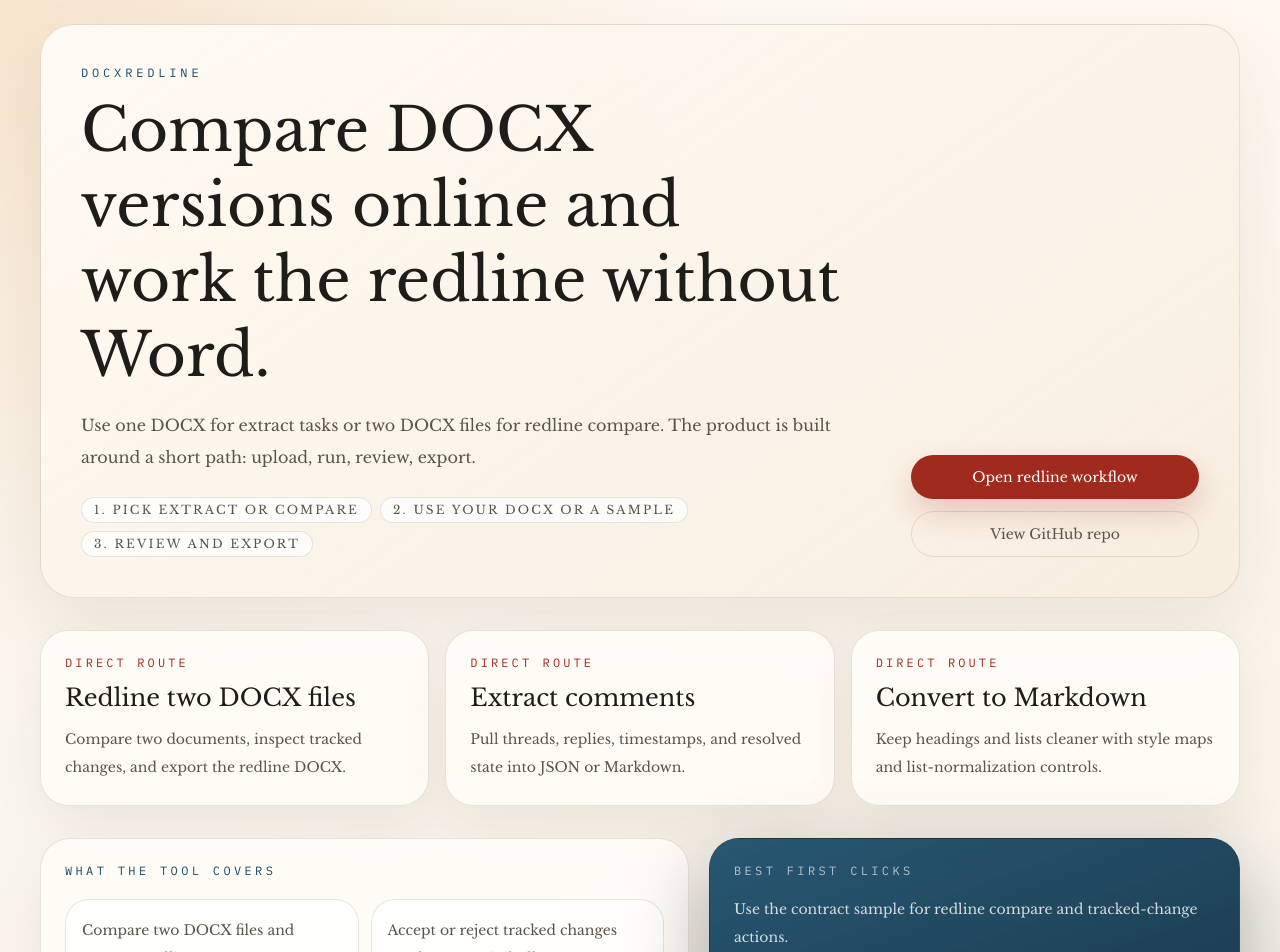
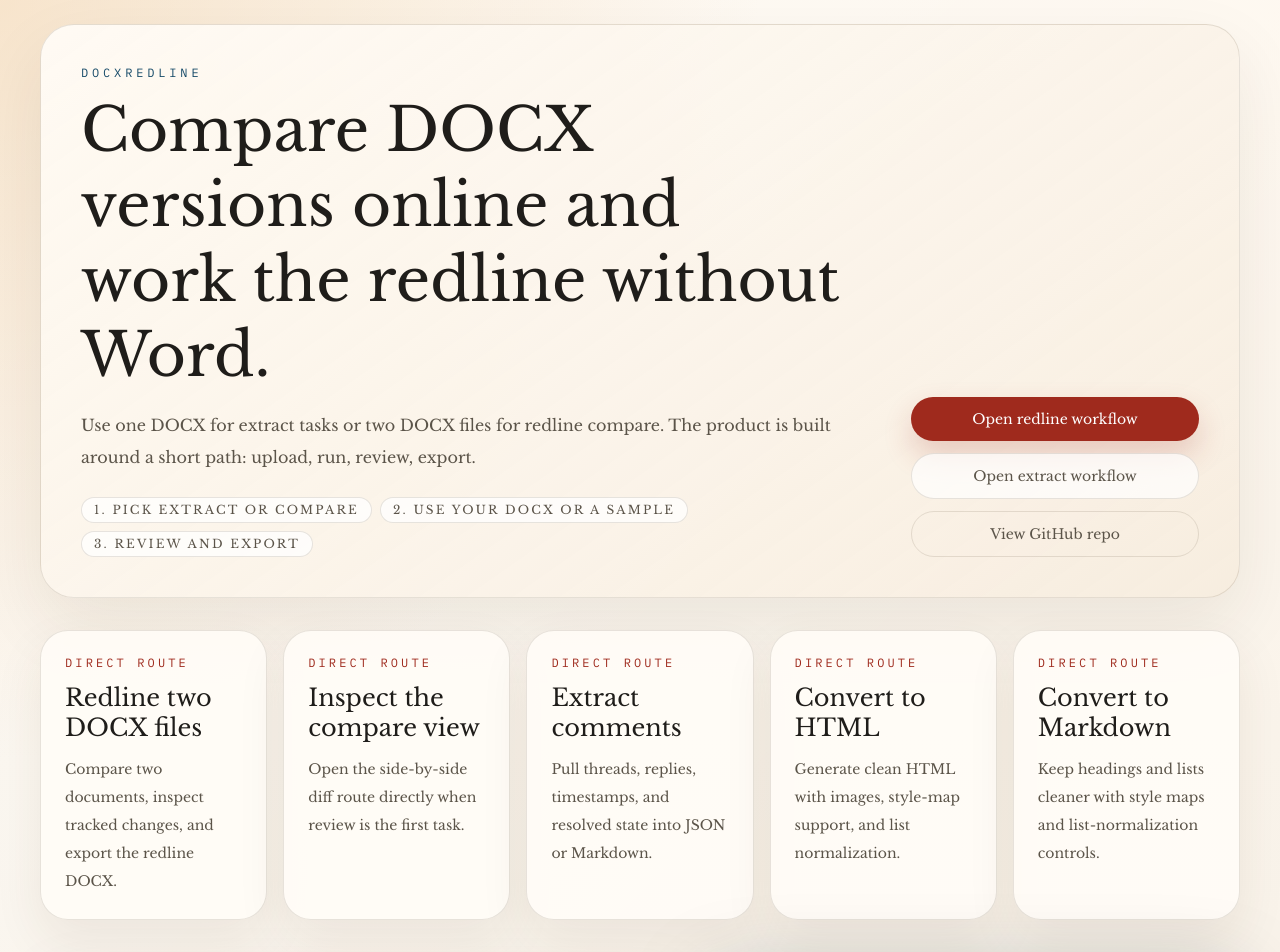
Before and after one commit to chayprabs/docx-redline-online, a Next.js app in the folder apps/web/: page / in a window 1280 px wide. Shown: the top 952 px of the page. Built offline with nearby package versions, Linux system fonts and the light colour scheme.

Commit message:
feat(ui): surface every workflow on the home page

```diff
--- a/apps/web/app/page.tsx
+++ b/apps/web/app/page.tsx
@@ -9,9 +9,19 @@
     description: "Compare two documents, inspect tracked changes, and export the redline DOCX.",
   },
   {
+    href: "/docx-compare",
+    title: "Inspect the compare view",
+    description: "Open the side-by-side diff route directly when review is the first task.",
+  },
+  {
     href: "/docx-comments-extract",
     title: "Extract comments",
     description: "Pull threads, replies, timestamps, and resolved state into JSON or Markdown.",
+  },
+  {
+    href: "/docx-to-html",
+    title: "Convert to HTML",
+    description: "Generate clean HTML with images, style-map support, and list normalization.",
   },
   {
     href: "/docx-to-markdown",
@@ -58,6 +68,12 @@
             >
               Open redline workflow
             </Link>
+            <Link
+              className="rounded-full border border-[color:var(--line)] bg-white/70 px-5 py-3 text-center text-[color:var(--ink-muted)] hover:border-[color:var(--accent-soft)] hover:text-[color:var(--ink)]"
+              href="/docx-comments-extract"
+            >
+              Open extract workflow
+            </Link>
             <a
               className="rounded-full border border-[color:var(--line)] px-5 py-3 text-center text-[color:var(--ink-muted)] hover:border-[color:var(--accent-soft)] hover:text-[color:var(--ink)]"
               href="https://github.com/chayprabs/docx-redline-online"
@@ -70,7 +86,7 @@
         </div>
       </section>
 
-      <section className="grid gap-4 pt-8 md:grid-cols-3">
+      <section className="grid gap-4 pt-8 md:grid-cols-2 xl:grid-cols-5">
         {workflowCards.map((card) => (
           <Link
             key={card.href}
```
